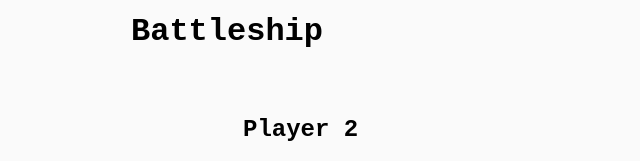
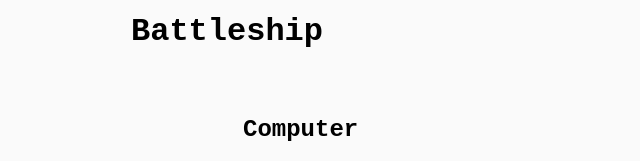
Before and after one commit to AnLaxina/battleship, a website with bundled scripts: page index.html in a window 1280 px wide. Shown: the top 161 px of the page, 413-1053 px from the left. Built offline with nearby package versions, Linux system fonts and the light colour scheme; a web font is replaced by a local one.

Commit message:
refactor(index.html): rename `Player 2` to `Computer`

```diff
--- a/index.html
+++ b/index.html
@@ -26,7 +26,7 @@
       </div>
 
       <div class="board-wrapper">
-        <h2>Player 2</h2>
+        <h2>Computer</h2>
         <div class="gameboard" id="player2-board"></div>
       </div>
     </main>
```
